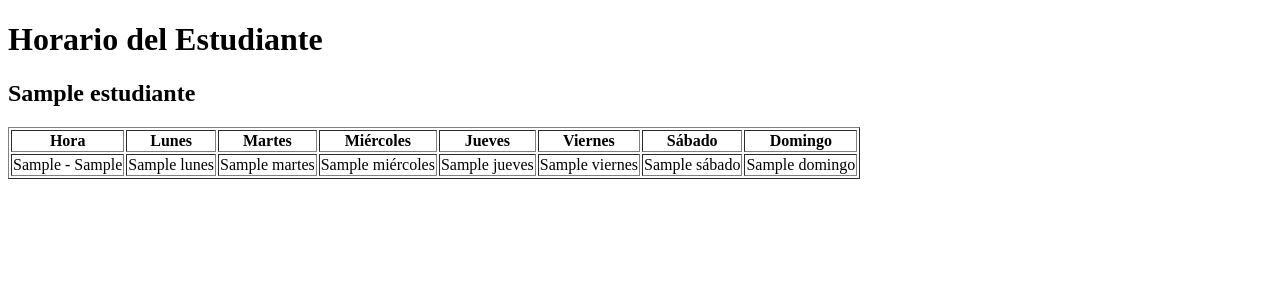
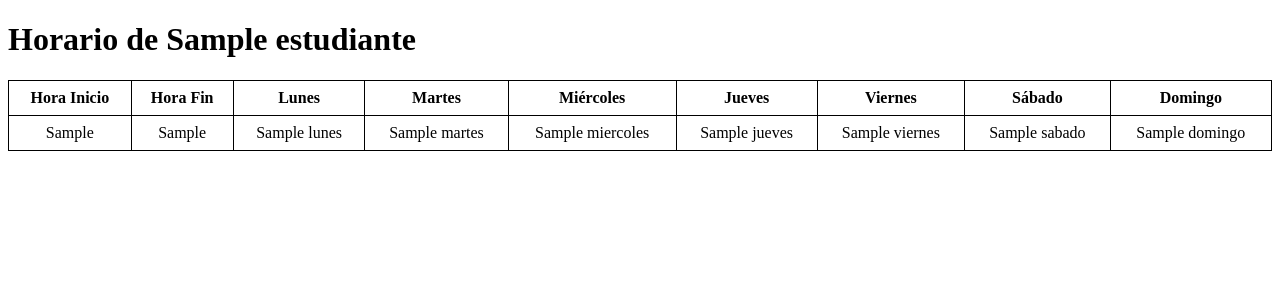
Before and after one commit to Ekkology/dj_asiscan, a Django app: template app_horario/templates/horario_estudiante.html in a window 1280 px wide. Shown: the top 300 px of the page. Run offline with Django 5.2, Linux system fonts and the light colour scheme; the template is opened without the code that fills it: most values are stand-ins (such as "Sample title", 1, 10 or a date in 2020).

Commit message:
Se añadio el campo "nombre_materia" al JSON de "horarios"

```diff
--- a/app_horario/serializer.py
+++ b/app_horario/serializer.py
@@ -2,9 +2,11 @@ from rest_framework import serializers
 from .models import Estudiantes, CodigosHora, Matriculas
 
 class CodigosHoraSerializer(serializers.ModelSerializer):
+    nombre_materia = serializers.CharField(source='id_materia.nombre_materia', read_only=True)
+
     class Meta:
         model = CodigosHora
-        fields = ['codigo_hora', 'id_materia', 'id_carrera', 'id_facultad', 'dia_semana', 'hora_inicio', 'hora_fin', 'salon', 'profesor']
+        fields = ['codigo_hora', 'id_materia', 'nombre_materia', 'id_carrera', 'id_facultad', 'dia_semana', 'hora_inicio', 'hora_fin', 'salon', 'profesor']
 
 class EstudiantesSerializer(serializers.ModelSerializer):
     horario = serializers.SerializerMethodField()
--- a/app_horario/templates/horario_estudiante.html
+++ b/app_horario/templates/horario_estudiante.html
@@ -1,15 +1,29 @@
 <!DOCTYPE html>
-<html>
+<html lang="es">
 <head>
-    <title>Horario del Estudiante</title>
+    <meta charset="UTF-8">
+    <meta name="viewport" content="width=device-width, initial-scale=1.0">
+    <title>Horario de {{ estudiante.nombre }}</title>
+    <style>
+        table {
+            width: 100%;
+            border-collapse: collapse;
+        }
+        th, td {
+            border: 1px solid black;
+            padding: 8px;
+            text-align: center;
+        }
+    </style>
 </head>
 <body>
-    <h1>Horario del Estudiante</h1>
-    <h2>{{ estudiante.nombre }}</h2>
-    <table border="1">
+    <h1>Horario de {{ estudiante.nombre }}</h1>
+
+    <table>
         <thead>
             <tr>
-                <th>Hora</th>
+                <th>Hora Inicio</th>
+                <th>Hora Fin</th>
                 <th>Lunes</th>
                 <th>Martes</th>
                 <th>Miércoles</th>
@@ -20,23 +34,21 @@
             </tr>
         </thead>
         <tbody>
-            {% for intervalo in horario_lista %}
-            <tr>
-                <td>{{ intervalo.hora_inicio }} - {{ intervalo.hora_fin }}</td>
-                <td>{{ intervalo.Lunes|safe }}</td>
-                <td>{{ intervalo.Martes|safe }}</td>
-                <td>{{ intervalo.Miércoles|safe }}</td>
-                <td>{{ intervalo.Jueves|safe }}</td>
-                <td>{{ intervalo.Viernes|safe }}</td>
-                <td>{{ intervalo.Sábado|safe }}</td>
-                <td>{{ intervalo.Domingo|safe }}</td>
-            </tr>
-            {% empty %}
-            <tr>
-                <td colspan="8">No hay datos disponibles</td>
-            </tr>
+            {% for horario in horario_lista %}
+                <tr>
+                    <td>{{ horario.hora_inicio }}</td>
+                    <td>{{ horario.hora_fin }}</td>
+                    <td>{{ horario.Lunes|safe }}</td>
+                    <td>{{ horario.Martes|safe }}</td>
+                    <td>{{ horario.Miercoles|safe }}</td>
+                    <td>{{ horario.Jueves|safe }}</td>
+                    <td>{{ horario.Viernes|safe }}</td>
+                    <td>{{ horario.Sabado|safe }}</td>
+                    <td>{{ horario.Domingo|safe }}</td>
+                </tr>
             {% endfor %}
         </tbody>
     </table>
+
 </body>
 </html>
```
Also changed, not shown: app_horario/views.py (+1 -7 lines).
